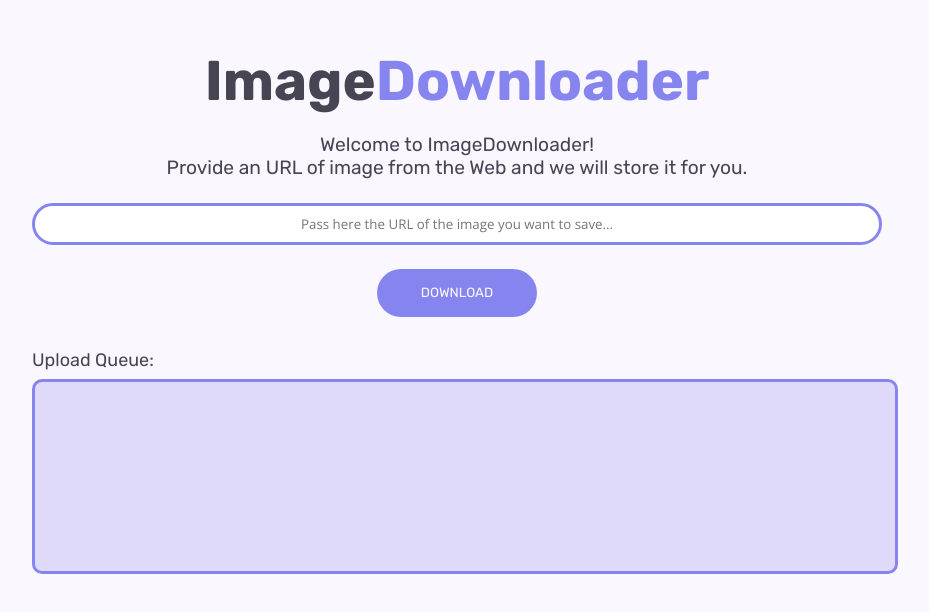
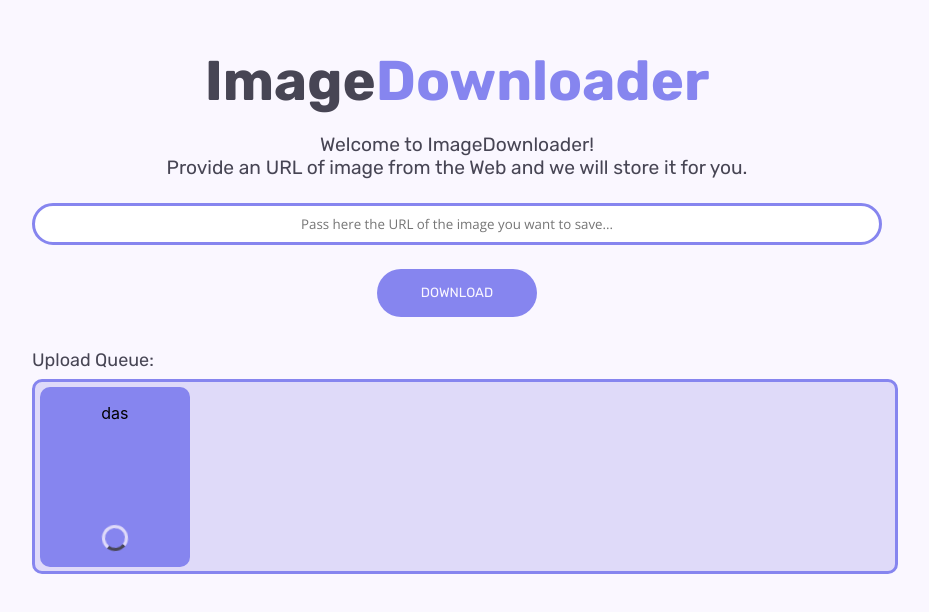
Before and after one commit to bylski/ImageDownloaderClient, a React (Create React App) app: page / in a window 1280 px wide. Shown: the part 112-724 px from the top of the page, without its empty margins (183-1112 px from the left). Built offline with nearby package versions, Linux system fonts and the light colour scheme.

Commit message:
Finish base carousel implementation

```diff
--- a/package.json
+++ b/package.json
@@ -10,6 +10,7 @@
     "@types/node": "^16.18.20",
     "@types/react": "^18.0.29",
     "@types/react-dom": "^18.0.11",
+    "framer-motion": "^10.9.1",
     "react": "^18.2.0",
     "react-dom": "^18.2.0",
     "react-scripts": "5.0.1",
--- a/src/components/Queue/Queue.tsx
+++ b/src/components/Queue/Queue.tsx
@@ -1,21 +1,30 @@
-import React, { useContext, useState, useEffect } from "react";
+import React, { useContext, useState, useEffect, Fragment } from "react";
 import styles from "./styles/Queue.module.scss";
 import QueueElement from "./QueueElement";
 import { AppContext } from "../../store/app-context";
+import { AnimatePresence, LayoutGroup } from "framer-motion";
 
 const Queue: React.FC = () => {
   const ctx = useContext(AppContext);
 
-
-  const queueElements = ctx?.queueElements.map((item) => {
-    return <QueueElement title={item.title} />;
+  const queueElements = ctx?.queueElements.map((item, i) => {
+    return (
+      <AnimatePresence>
+        <QueueElement key={`item${i}`} title={item.title} />
+      </AnimatePresence>
+    );
   });
-
 
   return (
     <section className={styles["queue"]}>
       <span className={styles["label"]}>Upload Queue:</span>
-      <div className={styles["track"]}>{queueElements}</div>
+      <div className={styles["track"]}>
+        <AnimatePresence>
+          {ctx?.queueElements.length! < 3 && <QueueElement title={"das"} />}
+        </AnimatePresence>
+
+        {queueElements}
+      </div>
     </section>
   );
 };
--- a/src/components/Queue/QueueElement.tsx
+++ b/src/components/Queue/QueueElement.tsx
@@ -1,13 +1,21 @@
 import React from "react";
 import styles from "./styles/QueueElement.module.scss";
-import { isPropertySignature } from "typescript";
 import { limitStr } from "../../utils/helper-functions/limitStr";
+import { motion, AnimatePresence } from "framer-motion";
 
 const QueueElement: React.FC<{ title: string }> = (props) => {
   return (
-    <div className={styles["queue-element"]}>
-      <span className={styles["title"]}>{limitStr(props.title, 60)}</span>
-    </div>
+      <motion.div
+        transition={{ type: "spring", damping: 100, stiffness: 800 }}
+        initial={{ opacity: 0, scale: 0 }}
+        animate={{ opacity: 1, scale: 1 }}
+        exit={{ opacity: 0, scale: 1 }}
+        className={styles["queue-element"]}
+
+      >
+        <span className={styles["title"]}>{limitStr(props.title, 60)}</span>
+        <div className={styles["loading-circle"]}></div>
+      </motion.div>
   );
 };
 
--- a/src/components/Queue/styles/QueueElement.module.scss
+++ b/src/components/Queue/styles/QueueElement.module.scss
@@ -2,9 +2,13 @@
 
 .queue-element {
   box-sizing: border-box;
-
+  display: flex;
   height: 100%;
   width: 150px;
+
+  flex-direction: column;
+  justify-content: space-between;
+  align-items: center;
 
   background-color: $accent-color;
 
@@ -15,6 +19,26 @@
 }
 
 .title {
+  width: 100%;
   overflow-wrap: break-word;
   text-align: center;
 }
+
+@keyframes spinCircle {
+    from {
+        transform: rotate(0deg);
+    }
+    to {
+        transform: rotate(360deg);
+    }
+}
+
+.loading-circle {
+  animation: spinCircle 1s linear infinite;
+  width: 20px;
+  height: 20px;
+
+  border: 3px solid $accent-background-color;
+  border-top: 3px solid $base-color;
+  border-radius: 50%;
+}
```
Also changed, not shown: 1 other file (tests, documents, lock files or other folders).
